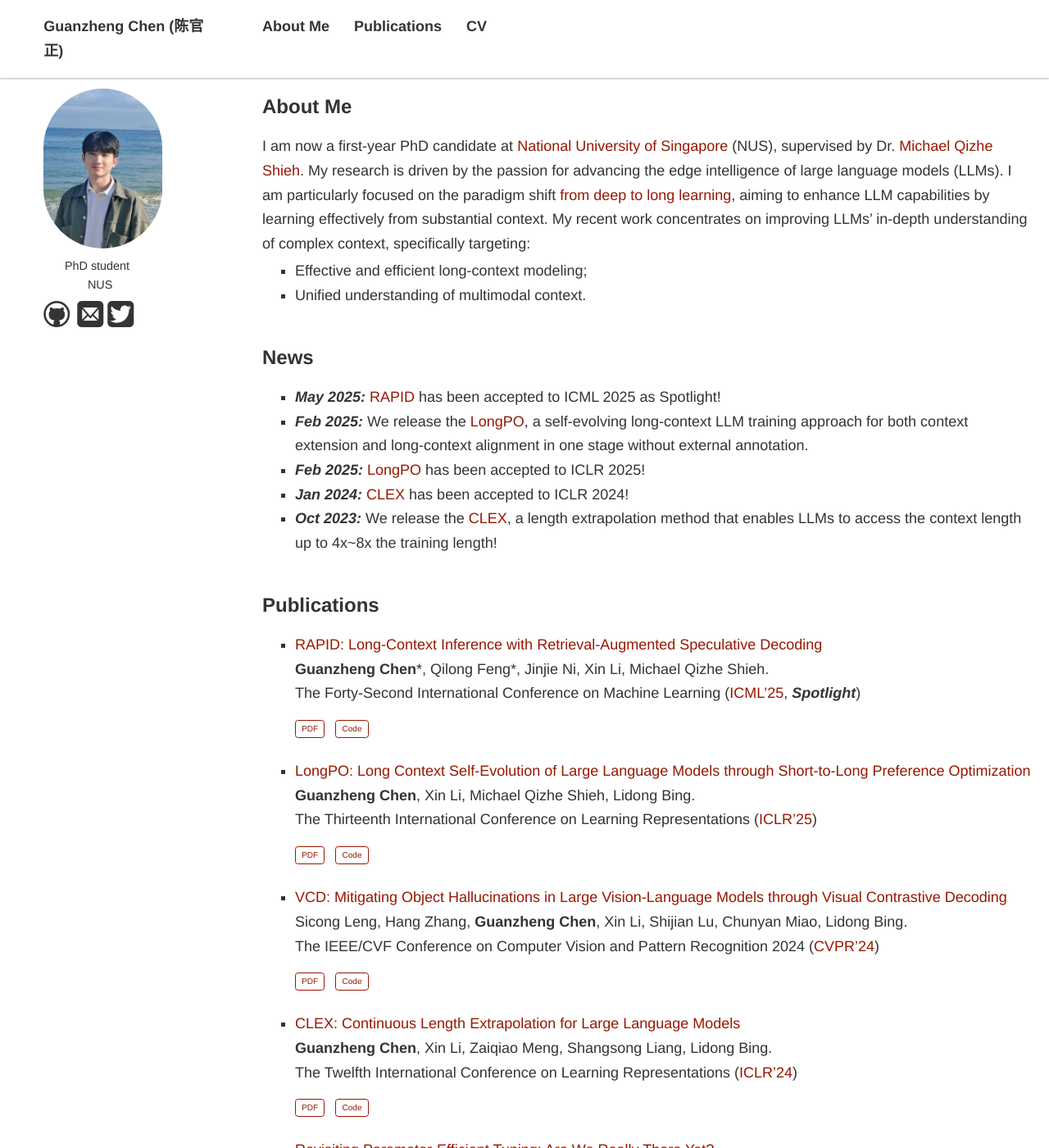
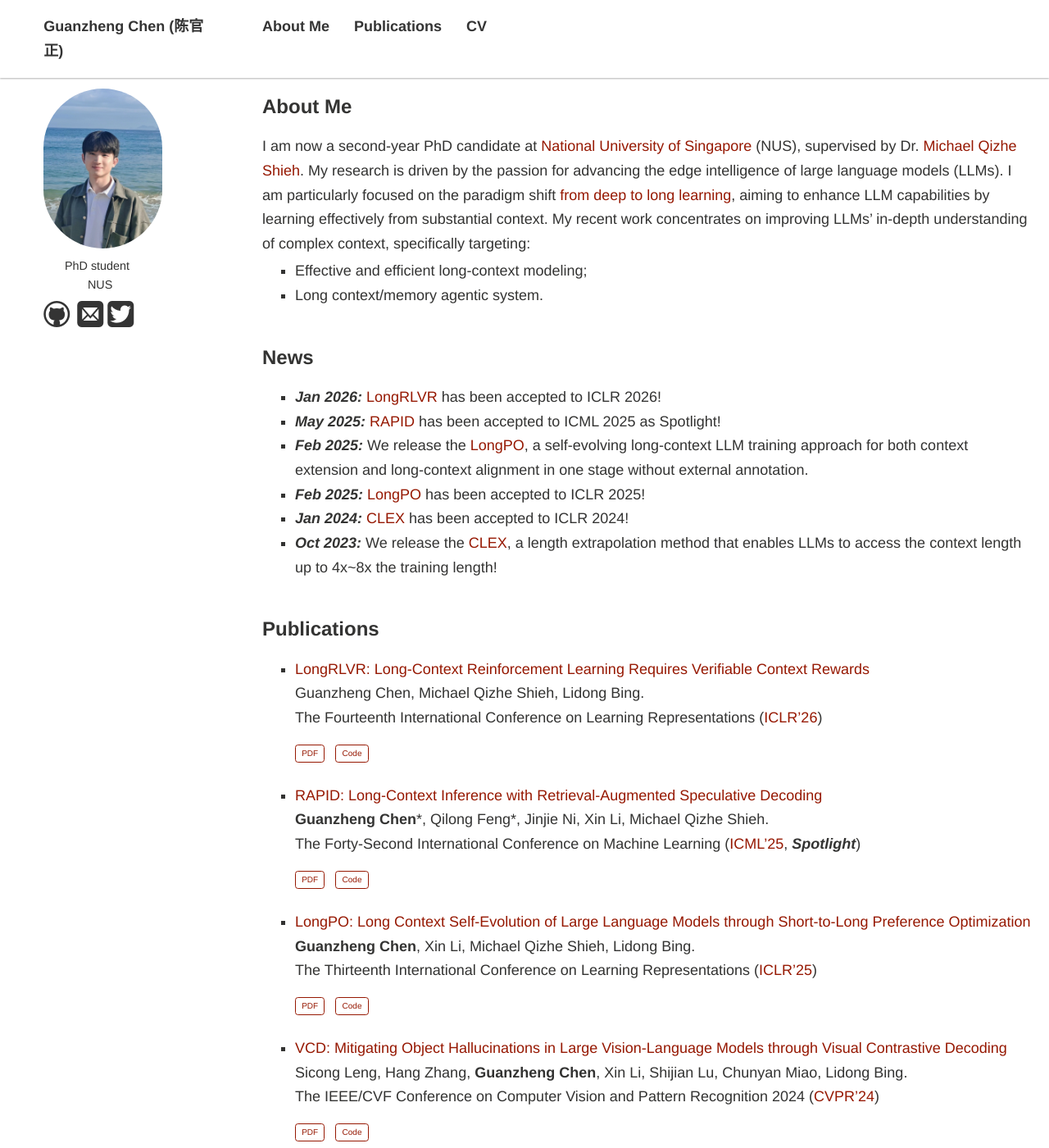
Before and after one commit to guanzhchen/guanzhchen.github.io, a Jekyll site: the page built from index.md, in a window 1280 px wide and 1400 px high. Shown: the whole window at 82% size. Built offline with Jekyll 4.4.1, drawn with Linux system fonts in a browser that asks for light colours; nearby versions of some CDN libraries; comment, search, counter and statistics services are not loaded; a style sheet for code colours, icons or effects is not loaded.

Commit message:
add longrlvr

```diff
--- a/index.md
+++ b/index.md
@@ -4,13 +4,13 @@
 
 ### About Me
 
-I am now a first-year PhD candidate at [National University of Singapore](https://nus.edu.sg/) (NUS), supervised by Dr. [Michael Qizhe Shieh](https://michaelshieh.com/).
+I am now a second-year PhD candidate at [National University of Singapore](https://nus.edu.sg/) (NUS), supervised by Dr. [Michael Qizhe Shieh](https://michaelshieh.com/).
 <!-- second-year Master's student at [Sun Yat-sen University](https://www.sysu.edu.cn/) (SYSU), supervised by Dr. [Shangsong Liang](https://cse.sysu.edu.cn/content/4569). I also work closely with [Zaiqiao Meng](https://mengzaiqiao.github.io/) and [Fangyu Liu](https://fangyuliu.me/about.html).
 Previously, I completed my Bachelor's degree at [Chongqing University](https://www.cqu.edu.cn/) (CQU) in 2021. -->
 My research is driven by the passion for advancing the edge intelligence of large language models (LLMs). I am particularly focused on the paradigm shift [from deep to long learning](https://hazyresearch.stanford.edu/blog/2023-03-27-long-learning), aiming to enhance LLM capabilities by learning effectively from substantial context. My recent work concentrates on improving LLMs' in-depth understanding of complex context, specifically targeting:
 
 - Effective and efficient long-context modeling;
-- Unified understanding of multimodal context.
+- Long context/memory agentic system.
 
 
 
@@ -18,6 +18,7 @@
 
 
 ### News
+- ***Jan 2026:*** [LongRLVR](https://openreview.net/forum?id=omVhYvyTPJ) has been accepted to ICLR 2026!
 - ***May 2025:*** [RAPID](https://arxiv.org/abs/2502.20330) has been accepted to ICML 2025 as Spotlight!
 - ***Feb 2025:*** We release the [LongPO](https://www.arxiv.org/pdf/2502.13922), a self-evolving long-context LLM training approach for both context extension and long-context alignment in one stage without external annotation.
 - ***Feb 2025:*** [LongPO](https://www.arxiv.org/pdf/2502.13922) has been accepted to ICLR 2025!
@@ -32,13 +33,22 @@
 
 ### Publications
 
+- [LongRLVR: Long-Context Reinforcement Learning Requires Verifiable Context Rewards](https://openreview.net/forum?id=omVhYvyTPJ)<br>
+  Guanzheng Chen, Michael Qizhe Shieh, Lidong Bing.<br>
+   The Fourteenth International Conference on Learning Representations ([ICLR'26](https://iclr.cc/))
+
+  <div class="btn-links">
+  <a class="btn btn-outline-primary btn-page-header btn-sm" href="https://openreview.net/forum?id=omVhYvyTPJ" target="_blank" rel="noopener">PDF</a>
+  <a class="btn btn-outline-primary btn-page-header btn-sm" href="https://github.com/real-absolute-AI/LongRLVR" target="_blank" rel="noopener">Code</a>
+  </div>
+
 - [RAPID: Long-Context Inference with Retrieval-Augmented Speculative Decoding](https://arxiv.org/abs/2502.20330)<br>
   **Guanzheng Chen**\*, Qilong Feng\*, Jinjie Ni, Xin Li, Michael Qizhe Shieh.<br>
    The Forty-Second International Conference on Machine Learning ([ICML'25](https://icml.cc/), ***Spotlight***)
 
   <div class="btn-links">
   <a class="btn btn-outline-primary btn-page-header btn-sm" href="https://arxiv.org/pdf/2502.20330" target="_blank" rel="noopener">PDF</a>
-  <a class="btn btn-outline-primary btn-page-header btn-sm" href="https://github.com/John-AI-Lab/RAPID" target="_blank" rel="noopener">Code</a>
+  <a class="btn btn-outline-primary btn-page-header btn-sm" href="https://github.com/real-absolute-AI/RAPID" target="_blank" rel="noopener">Code</a>
   </div>
 
 - [LongPO: Long Context Self-Evolution of Large Language Models through Short-to-Long Preference Optimization](https://arxiv.org/abs/2502.13922)<br>
```
Also changed, not shown: 4 other files.
